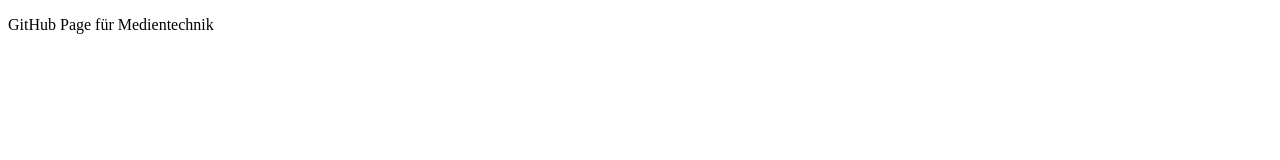
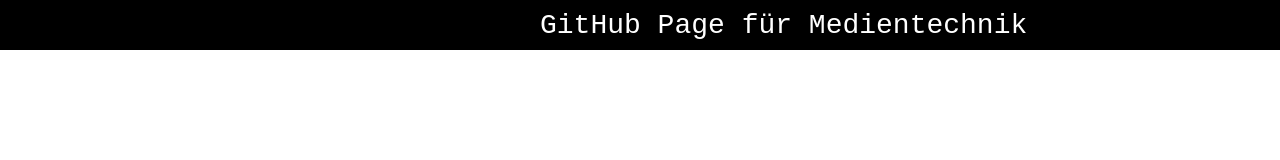
Before and after one commit to DominikHTL/dominikhtl.github.io, a plain HTML site: page index.html in a window 1280 px wide. Drawn offline with Linux system fonts and the light colour scheme.

Commit message:
Memory - The Game Version 3.0

```diff
--- /dev/null
+++ b/css/style.css
@@ -0,0 +1,24 @@
+*{
+    margin: 0px;
+    padding: 0px;
+    box-sizing: border-box;
+}
+
+#top_div{
+    background-color: black;
+    display: flex;
+    align-items: center;
+    text-align: center;
+    height: 50px;
+}
+
+#top_ul li {
+    font-size: 28px;
+    font-family: 'Courier New', Courier, monospace;
+    color: white;
+    display: inline;
+}
+
+#name{
+    padding-left: 540px;
+}
--- a/index.html
+++ b/index.html
@@ -4,9 +4,14 @@
     <meta charset="UTF-8">
     <meta http-equiv="X-UA-Compatible" content="IE=edge">
     <meta name="viewport" content="width=device-width, initial-scale=1.0">
+    <link rel="stylesheet" href="css/style.css">
     <title>MEDT - GitHub Page</title>
 </head>
 <body>
-    <p>GitHub Page für Medientechnik</p>
+    <div id="top_div">
+        <ul id="top_ul">
+            <li id="name">GitHub Page für Medientechnik</li>
+        </ul>
+    </div>
 </body>
 </html>
```
Also changed, not shown: memory/16x.html (+1 -1 lines).
